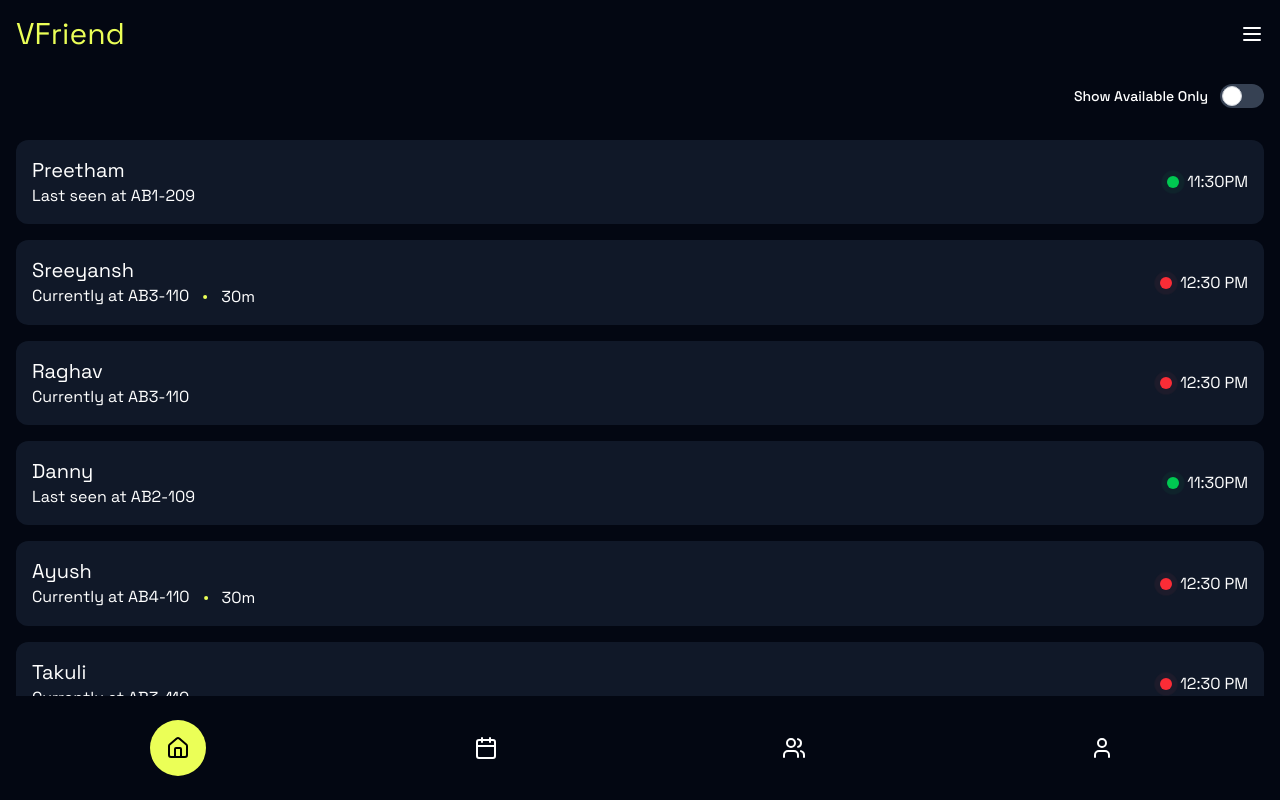
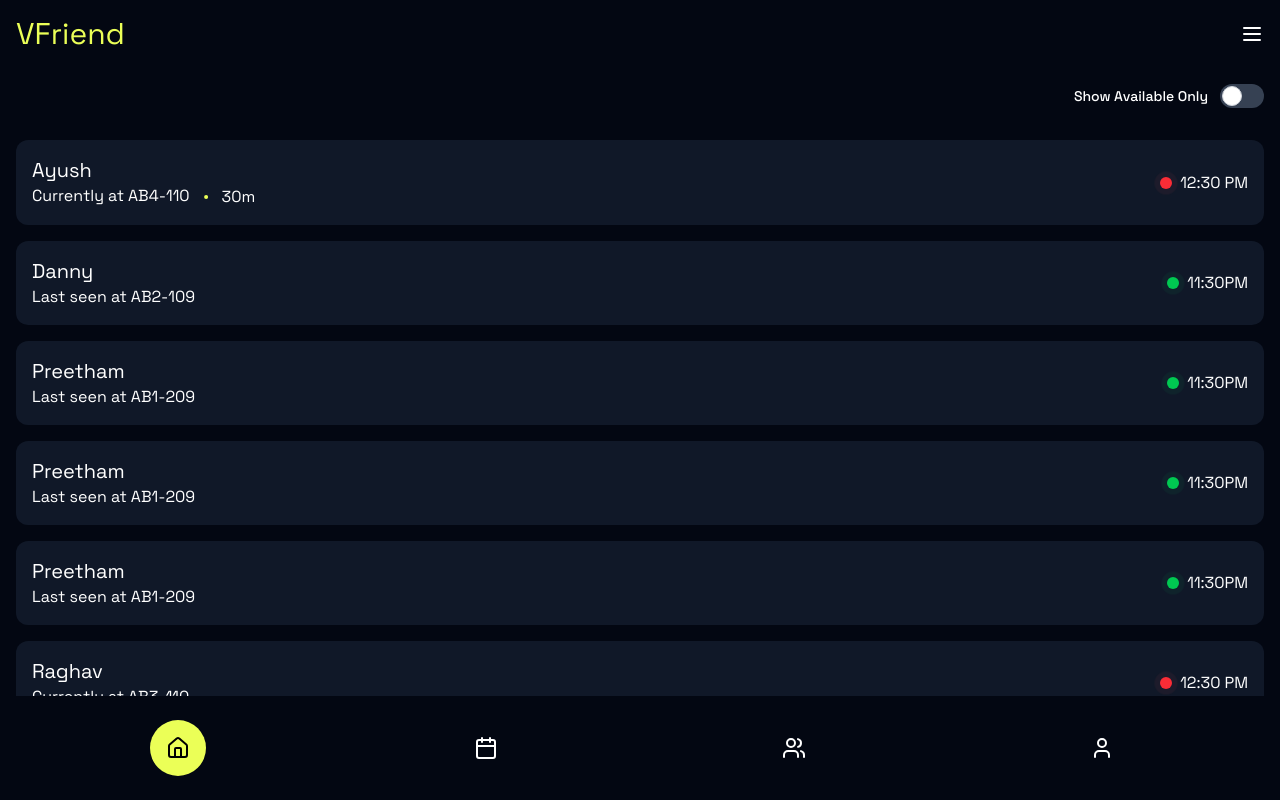
Before and after one commit to ppmpreetham/vfriend, a React (Vite) app: page / in a window 1280 px wide. Built offline with nearby package versions, Linux system fonts and the light colour scheme.

Commit message:
sort friends

```diff
--- a/src/components/home/Home.tsx
+++ b/src/components/home/Home.tsx
@@ -85,8 +85,10 @@ const Home = () => {
   ];
 
   const filteredFriends = showOnlyAvailable
-    ? friends.filter((friend) => friend.available)
-    : friends;
+    ? friends
+        .filter((friend) => friend.available)
+        .sort((a, b) => a.name.localeCompare(b.name))
+    : friends.sort((a, b) => a.name.localeCompare(b.name));
 
   return (
     <div className="h-full w-full overflow-y-auto scrollbar-hide">
```
